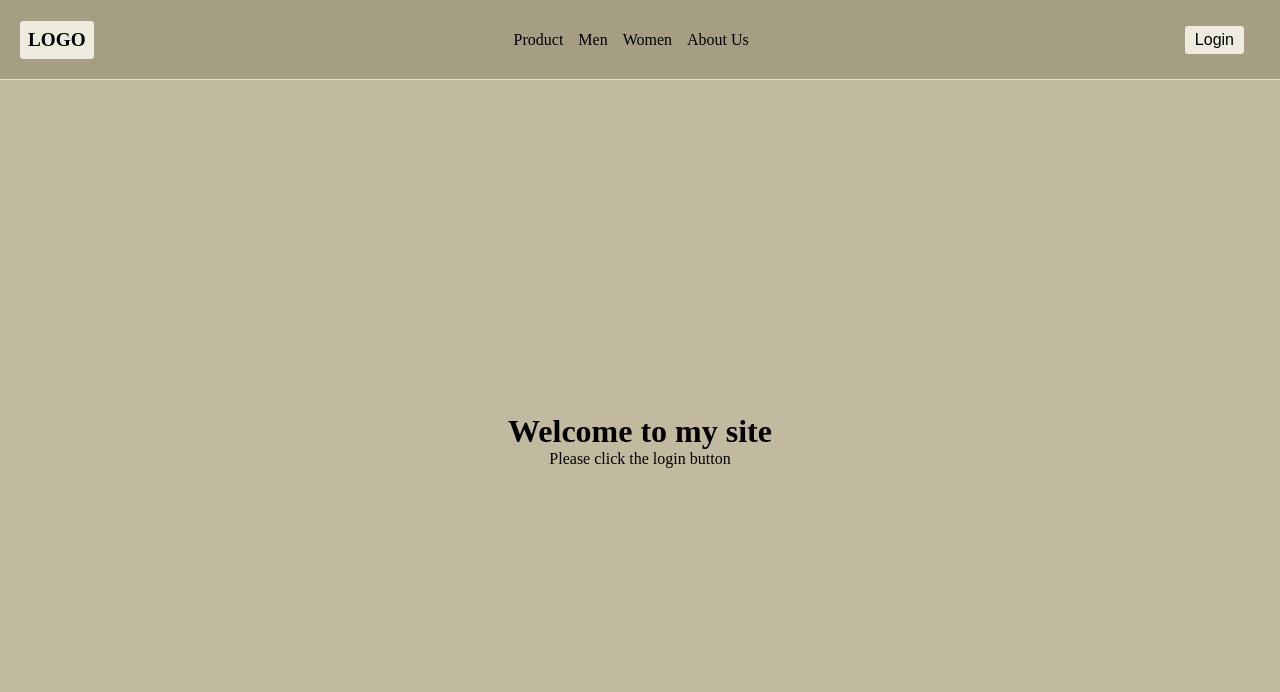
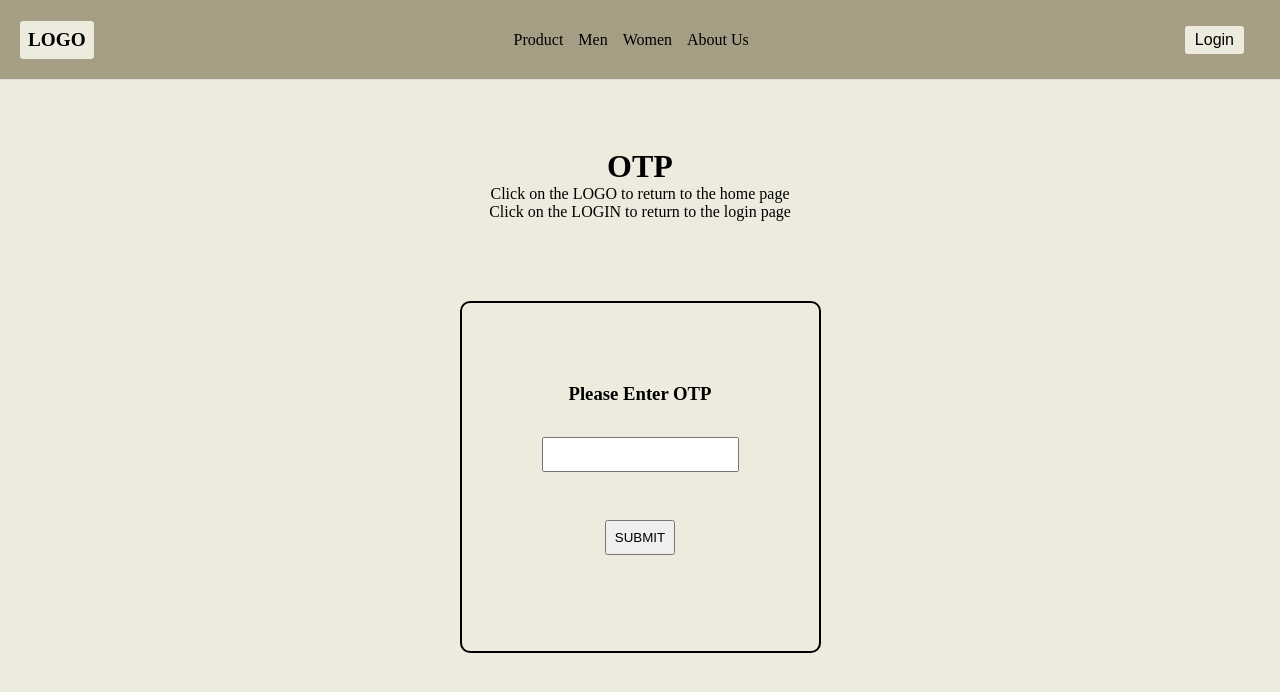
Before and after one commit to Kasra-Zafari/React-Practice-Login, a React (Vite) app: page / in a window 1280 px wide. Shown: the top 692 px of the page. Built offline with nearby package versions, Linux system fonts and the light colour scheme.

Commit message:
otp design

```diff
--- a/src/App.jsx
+++ b/src/App.jsx
@@ -7,7 +7,7 @@ import './App.css'
 
 function App() {
   const [loginStep, setLoginStep] = useState(false);
-  const [otpStep, setOtpStep]= useState(false)
+  const [otpStep, setOtpStep]= useState(true)
 
   const handleLoginChange = (event) => {
     setLoginStep(event);
--- a/src/componets/OTP/index.jsx
+++ b/src/componets/OTP/index.jsx
@@ -1,7 +1,21 @@
-
+import classes from "./index.module.css"
 
 const OTP = ()=>{
-    return <h1>OTP</h1>
+    return (
+        <>
+        <div className={classes.otp}>
+        <h1>OTP</h1>
+        <p>Click on the LOGO to return to the home page</p>
+        <p>Click on the LOGIN to return to the login page</p>
+
+        <form className={classes.form}>
+        <h3>Please Enter OTP</h3>
+        <input type="text" className={classes.input}/>
+        <button type="submit" className={classes.button}>SUBMIT</button>
+        </form>
+        </div>
+        </>
+    )
 }
 
 export default OTP;
--- /dev/null
+++ b/src/componets/OTP/index.module.css
@@ -0,0 +1,39 @@
+.otp{
+    display: flex;
+    justify-content: center;
+    align-items: center;
+    flex-direction: column;
+    height: 90vh;
+    background-color: #ECEBDE;
+}
+
+.form {
+    display: flex;
+    justify-content: center;
+    align-items: center;
+    flex-direction: column;
+    border: 2px solid black;
+    border-radius: 10px;
+    padding: 5rem;
+    margin: 5rem;
+}
+
+.form input {
+    margin: 2rem 0;
+}
+
+button {
+    padding: .5rem;
+    margin: 1rem;
+}
+
+input {
+    padding: .5rem;
+}
+
+
+.error {
+    color: red;
+    border: 2px solid red;
+    outline: 0;
+}
--- a/src/componets/PhoneNumber/index.jsx
+++ b/src/componets/PhoneNumber/index.jsx
@@ -11,7 +11,7 @@ const PhoneNumber = (props) => {
 
     const handlePhoneNumberSubmit = (event) => {
         event.preventDefault();
-        console.log("ok");
+        // console.log("ok");
         props.setOtp(true);
     };
 
@@ -65,7 +65,7 @@ const PhoneNumber = (props) => {
                         onClick={handlePhoneNumberSubmit}
                         disabled={hasError || phoneNumber === ""}
                     >
-                        Submit
+                        SUBMIT
                     </button>
                 </form>
             </div>
```
